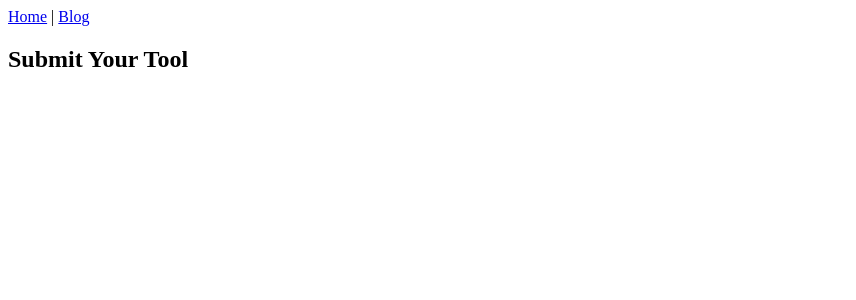
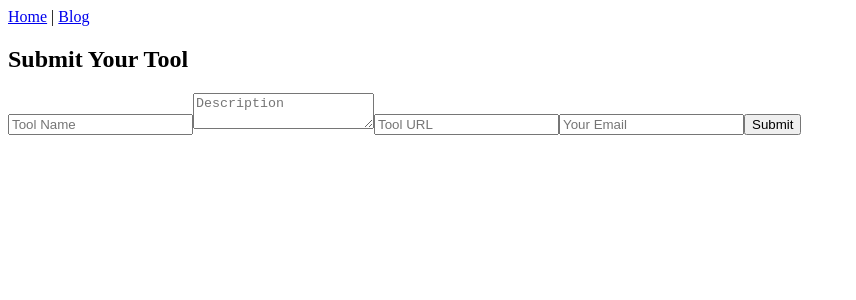
Before and after one commit to dtombot/DomainDiscoverer, a React (Create React App) app: page /submit-tool in a window 1280 px wide. Shown: the top 300 px of the page, without its empty margins (0-856 px from the left). Built offline with nearby package versions, Linux system fonts and the light colour scheme.

Commit message:
Update ToolForm.js

```diff
--- a/src/components/ToolForm.js
+++ b/src/components/ToolForm.js
@@ -1,4 +1,29 @@
+import { useState } from 'react';
+import supabase from '../supabaseClient';
+
 function ToolForm() {
-  return <h2>Submit Your Tool</h2>;
+  const [formData, setFormData] = useState({ name: '', description: '', link: '', owner_email: '' });
+
+  const handleChange = (e) => {
+    setFormData({ ...formData, [e.target.name]: e.target.value });
+  };
+
+  const handleSubmit = async (e) => {
+    e.preventDefault();
+    await supabase.from('dd_tools').insert([formData]);
+    alert('Tool submitted!');
+    setFormData({ name: '', description: '', link: '', owner_email: '' });
+  };
+
+  return (
+    <form onSubmit={handleSubmit}>
+      <h2>Submit Your Tool</h2>
+      <input name="name" value={formData.name} onChange={handleChange} placeholder="Tool Name" required />
+      <textarea name="description" value={formData.description} onChange={handleChange} placeholder="Description" required />
+      <input name="link" value={formData.link} onChange={handleChange} placeholder="Tool URL" required />
+      <input name="owner_email" value={formData.owner_email} onChange={handleChange} placeholder="Your Email" required />
+      <button type="submit">Submit</button>
+    </form>
+  );
 }
 export default ToolForm;
```
